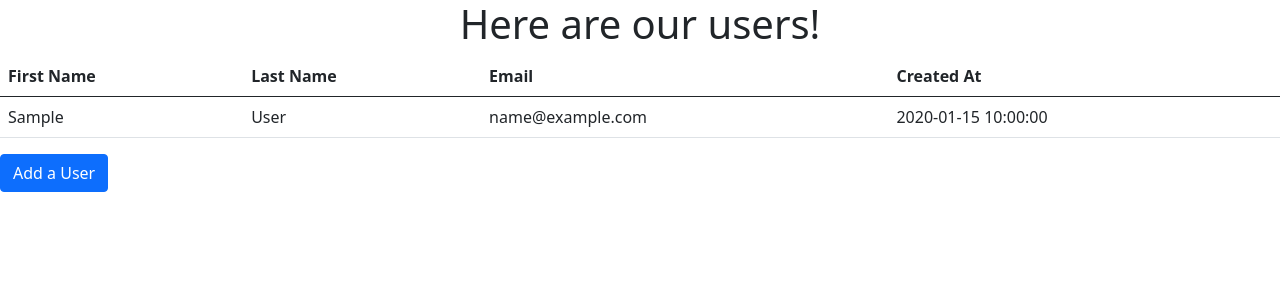
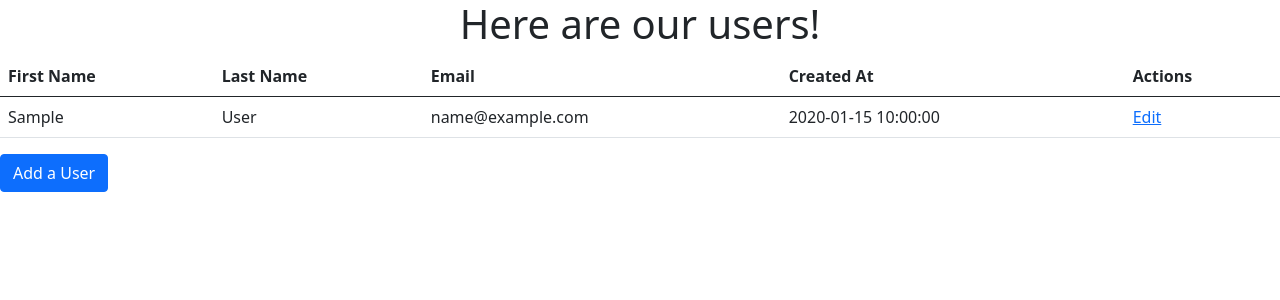
Before and after one commit to btarrant/users_crud, a Flask app: template templates/users.html in a window 1280 px wide. Shown: the top 300 px of the page. Run offline with Flask 2, Linux system fonts and the light colour scheme; the template is opened without the code that fills it: most values are stand-ins (such as "Sample title", 1, 10 or a date in 2020).

Commit message:
Created the edit route.

```diff
--- a/server.py
+++ b/server.py
@@ -27,5 +27,13 @@ def create():
     return redirect('/users')
 
 
+@app.route('/user/edit/<int:id>')
+def edit(id):
+    data = {
+        "id": id
+    }
+    return render_template("edit_user.html", user=User.getone(data))
+
+
 if __name__ == "__main__":
     app.run(debug=True)
--- a/templates/users.html
+++ b/templates/users.html
@@ -22,6 +22,7 @@
           <th>Last Name</th>
           <th>Email</th>
           <th>Created At</th>
+          <th>Actions</th>
         </tr>
       </thead>
       <tbody>
@@ -31,6 +32,9 @@
           <td>{{ user.last_name }}</td>
           <td>{{ user.email }}</td>
           <td>{{ user.created_at }}</td>
+          <td>
+            <a href="/user/edit/{{ user.id }}">Edit</a>
+          </td>
         </tr>
         {% endfor %}
       </tbody>
--- a/controllers/users.py
+++ b/users.py
@@ -28,3 +28,9 @@ class User:
         # data is a dictionary that will be passed into the save method from server.py
         result = connectToMySQL('users_schema').query_db(query, data)
         return result
+
+    @classmethod
+    def get_one(cls, data):
+        query = "SELECT * FROM users WHERE id = %(id)s;"
+        result = connectToMySQL('users_schema').query_db(query, data)
+        return cls(result[0])
```
Also changed, not shown: mysqlconnection.py (renamed from config/mysqlconnection.py).
